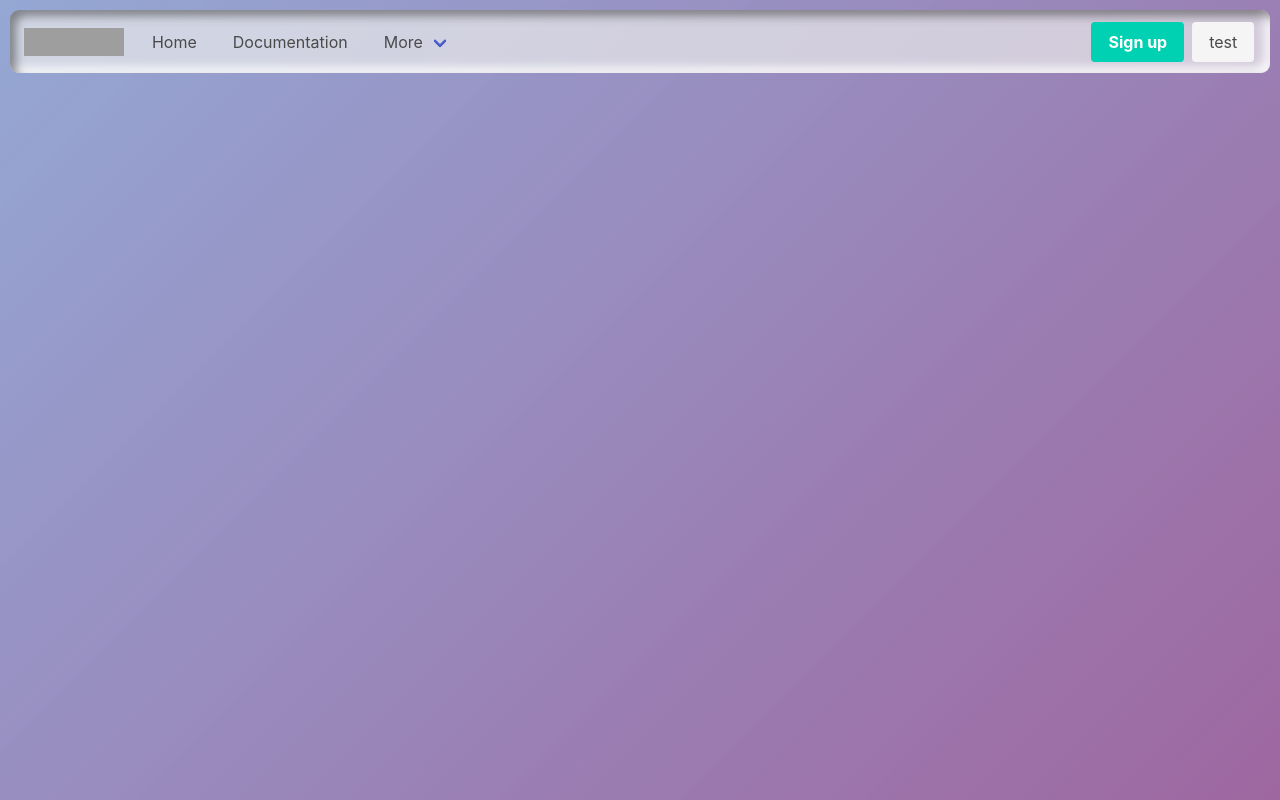
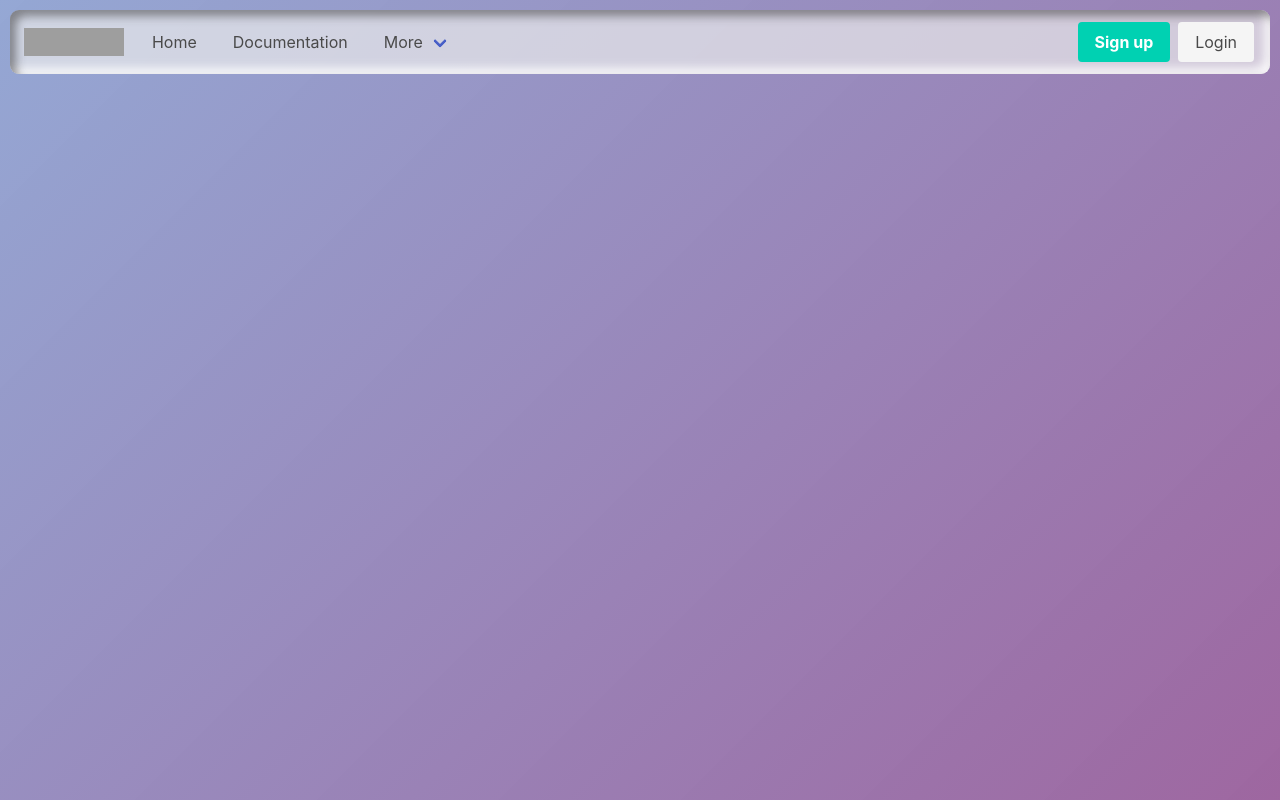
Before and after one commit to muhammed-hasaan/Firebase-login-logout-and-signup, a plain HTML site: page index.html in a window 1280 px wide. Drawn offline with nearby package versions, Linux system fonts and the light colour scheme; no server answers; grey boxes are pictures that could not be loaded.

Commit message:
Update index.html

```diff
--- a/index.html
+++ b/index.html
@@ -57,8 +57,8 @@
                     <a id="sign-up1" href="./signup.html" class="button is-primary">
                         <strong>Sign up</strong>
                     </a>
-                    <a id="sign-up" class="button is-light">
-                        test
+                    <a id="sign-up" href="./login.html" class="button is-light">
+                        Login
                     </a>
                 </div>
             </div>
```
